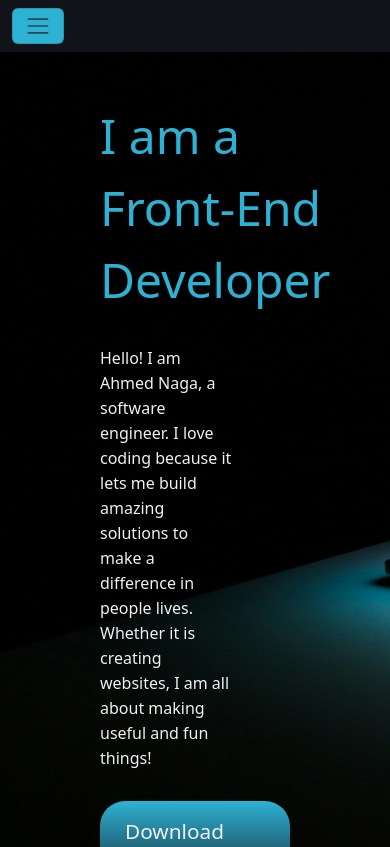
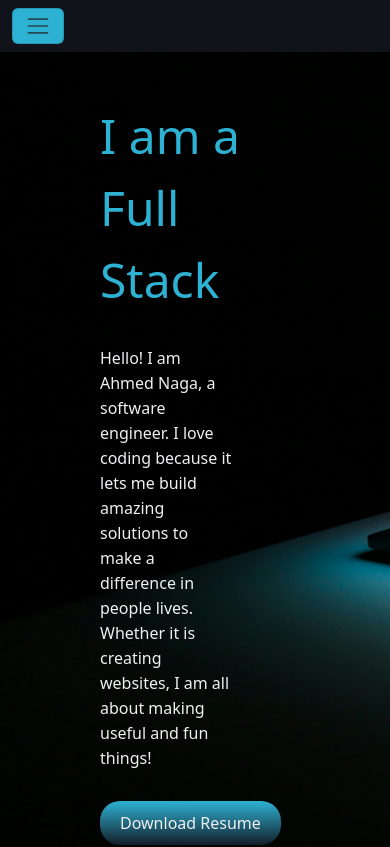
Before and after one commit to Ahmednaga2001/Personal-Portfolio, a React (Vite) app: page / in a window 390 px wide. Shown: the top 847 px of the page. Built offline with nearby package versions, Linux system fonts and the light colour scheme.

Commit message:
add github to personal website

```diff
--- a/src/page/home.jsx
+++ b/src/page/home.jsx
@@ -19,7 +19,7 @@ export default function Home() {
             <TypeAnimation
               sequence={['I am a Full Stack Developer', 1000, 'I am a Front-End Developer', 1000, 'I am a Back-End Developer', 1000]}
               wrapper="span"
-              speed={10}
+              speed={{type: 'keyStrokeDelayInMs', value: 150}}
               style={{
                 fontSize: '3rem',
                 display: 'inline-block',
--- a/src/style.css
+++ b/src/style.css
@@ -76,6 +76,14 @@ h1{
     margin-top: 30px;
     cursor: pointer;
     border: none;
+}
+@media (max-width:426px) {
+     .home-content .custom-button{
+        font-size: 1rem;
+        padding: 10px 20px;
+        border-radius: 20px;
+        text-align: center;
+     }
 }
 .home .private-link{
     text-decoration: none;
```
